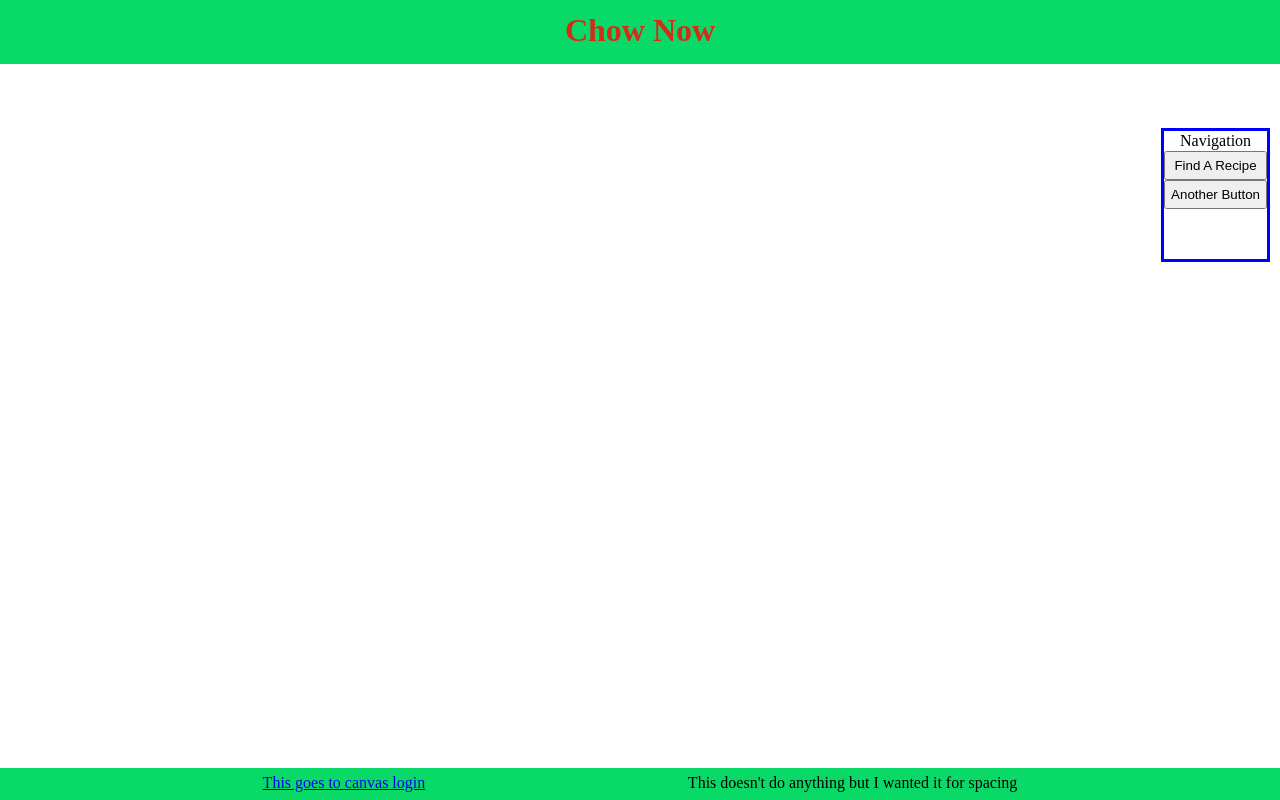
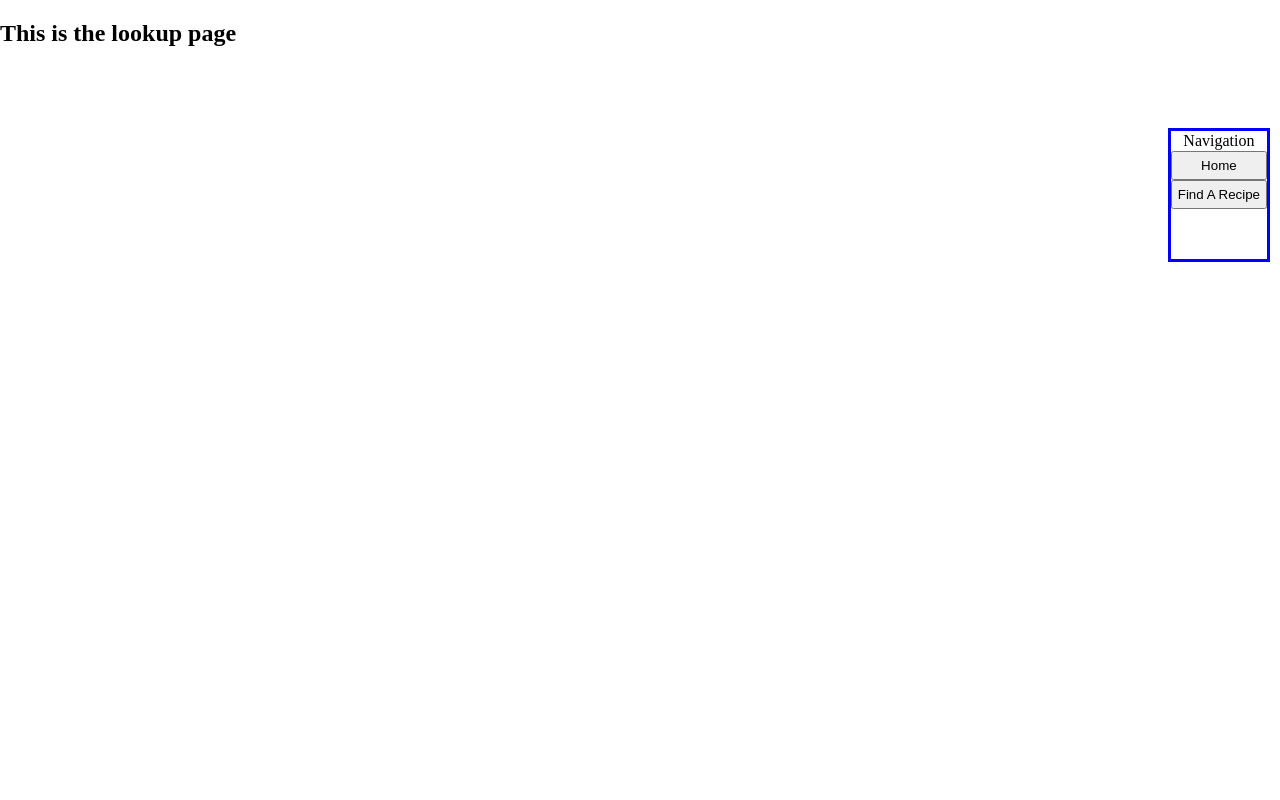
Before and after one commit to cs3141TeamH/Chow-Now, a React app: page / in a window 1280 px wide. Both pictures are taken after a click on the button "Find A Recipe". Built offline with nearby package versions, Linux system fonts and the light colour scheme; no server answers.

Commit message:
austin landing page with buttons

```diff
--- a/src/client/App.js
+++ b/src/client/App.js
@@ -3,12 +3,12 @@ import './app.css';
 import ReactImage from './react.png';
 
  class App extends Component {
-
   constructor(props) {
     super(props);
-    this.state={username: null};
+    this.state={ username:null, isLandingPage:true, isLookupPage:false };
+    this.handleLandingClick = this.handleLandingClick.bind(this);
+    this.handleLookupClick = this.handleLookupClick.bind(this);
   }
-
   componentDidMount() {
     fetch('/api/query')
       .then(res => res.json())
@@ -17,35 +17,40 @@ import ReactImage from './react.png';
         this.setState({ username: user.username });
       });
   }
-
+  handleLandingClick() {
+    this.setState({ isLandingPage: true, isLookupPage: false});
+  }
+  handleLookupClick() {
+    this.setState({isLandingPage: false, isLookupPage: true});
+  }
   render() {
     const username = this.state.username;
+    const isLandingPage = this.state.isLandingPage;
+    const isLookupPage = this.state.isLookupPage;
+    let form;
+    if (isLandingPage) {
+      form = <LandingPage onLandClick={this.handleLandingClick} onLookClick={this.handleLookupClick}/>;
+    } else if (isLookupPage) {
+      form = <LookupPage  onLandClick={this.handleLandingClick} onLookClick={this.handleLookupClick}/>;
+    }
     return (
-      /*
-      <div class="container">
-        {username ? <h1>{`Hello ${username}`}</h1> : <h1>Loading.. please wait!</h1>}
-        <img src={ReactImage} alt="react" />
-      </div>
-      */
       <div>
-        <Landing/>
+        {form}
       </div>
     );
   }
 }
-
-class Landing extends Component {
+class LandingPage extends Component {
   render() {
     return(
       <div>
         <Header/>
-        <Navigation/>
+        <Navigation onLandClick={this.props.onLandClick} onLookClick={this.props.onLookClick}/>
         <Footer/>
       </div>
     );
   }
 }
-
 class Header extends Component {
   render() {
     return (
@@ -56,21 +61,19 @@ class Header extends Component {
     );
   }
 }
-
 class Navigation extends Component {
   render () {
     return (
       <div class="navContainer">
         <div class="navHeader">Navigation</div>
         <div class="navButtons">
-          <button type="button" class="navButton">Find A Recipe</button>
-          <button type="button" class="navButton">Another Button</button>
+          <button class="navButton" onClick={this.props.onLandClick}>Home</button>
+          <button class="navButton" onClick={this.props.onLookClick}>Find A Recipe</button>
         </div>
       </div>
     );
   }
 }
-
 class Footer extends Component{
   render() {
     return (
@@ -84,5 +87,14 @@ class Footer extends Component{
     );
   }
 }
-
+class LookupPage extends Component {
+  render () {
+    return (
+      <div>
+        <h2>This is the lookup page</h2>
+        <Navigation onLandClick={this.props.onLandClick} onLookClick={this.props.onLookClick}/>
+      </div>
+    );
+  }
+}
 export default App;
--- a/src/client/app.css
+++ b/src/client/app.css
@@ -2,15 +2,12 @@ h1 {
   color: rgb(209, 46, 25);
   text-align: center;
 }
-
 body {
   margin: auto;
 }
-
 .logoText {
   margin-top: 12px;
 }
-
 .headContainer {
   position: absolute;
   height: 64px;
```
